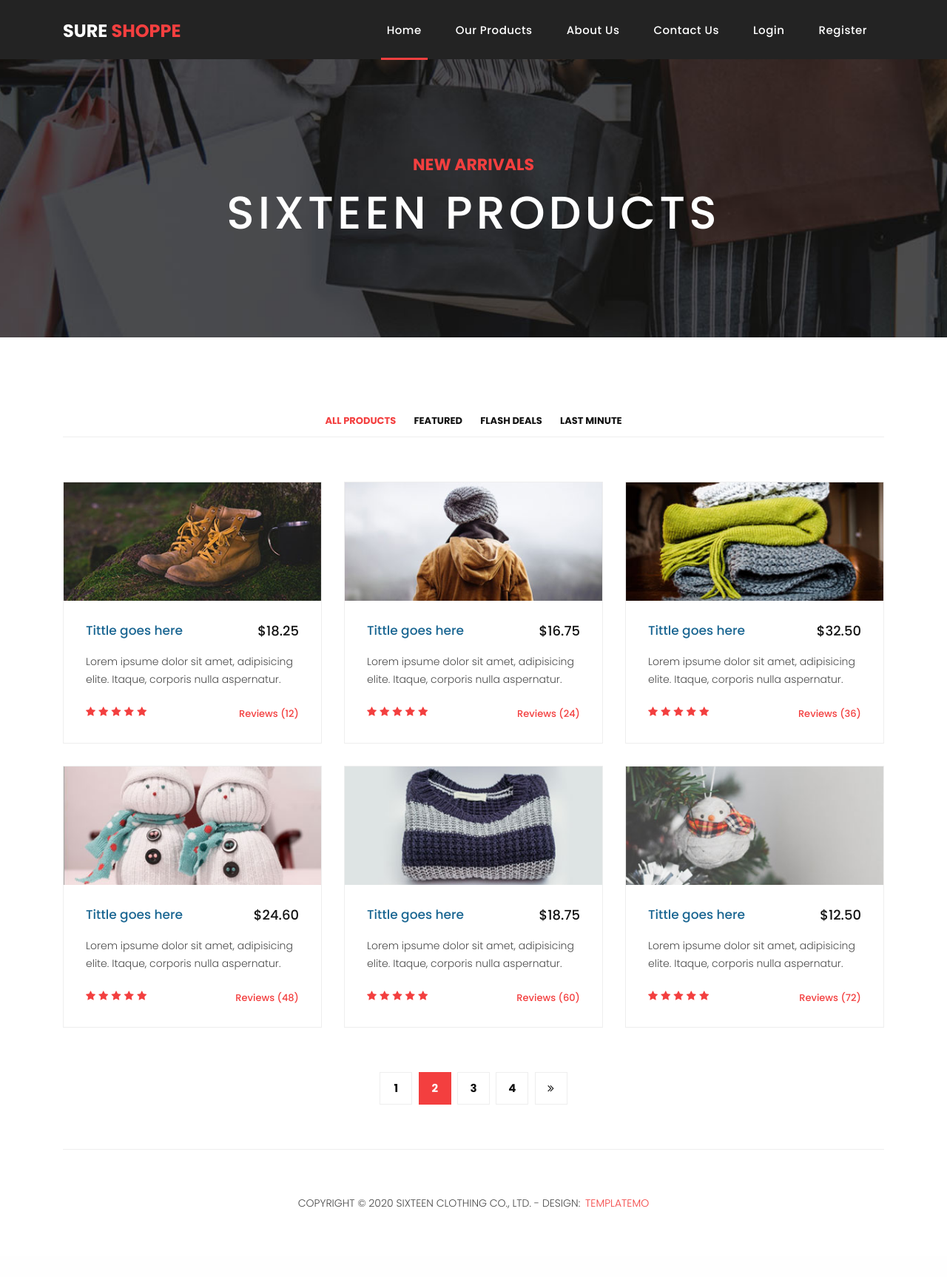
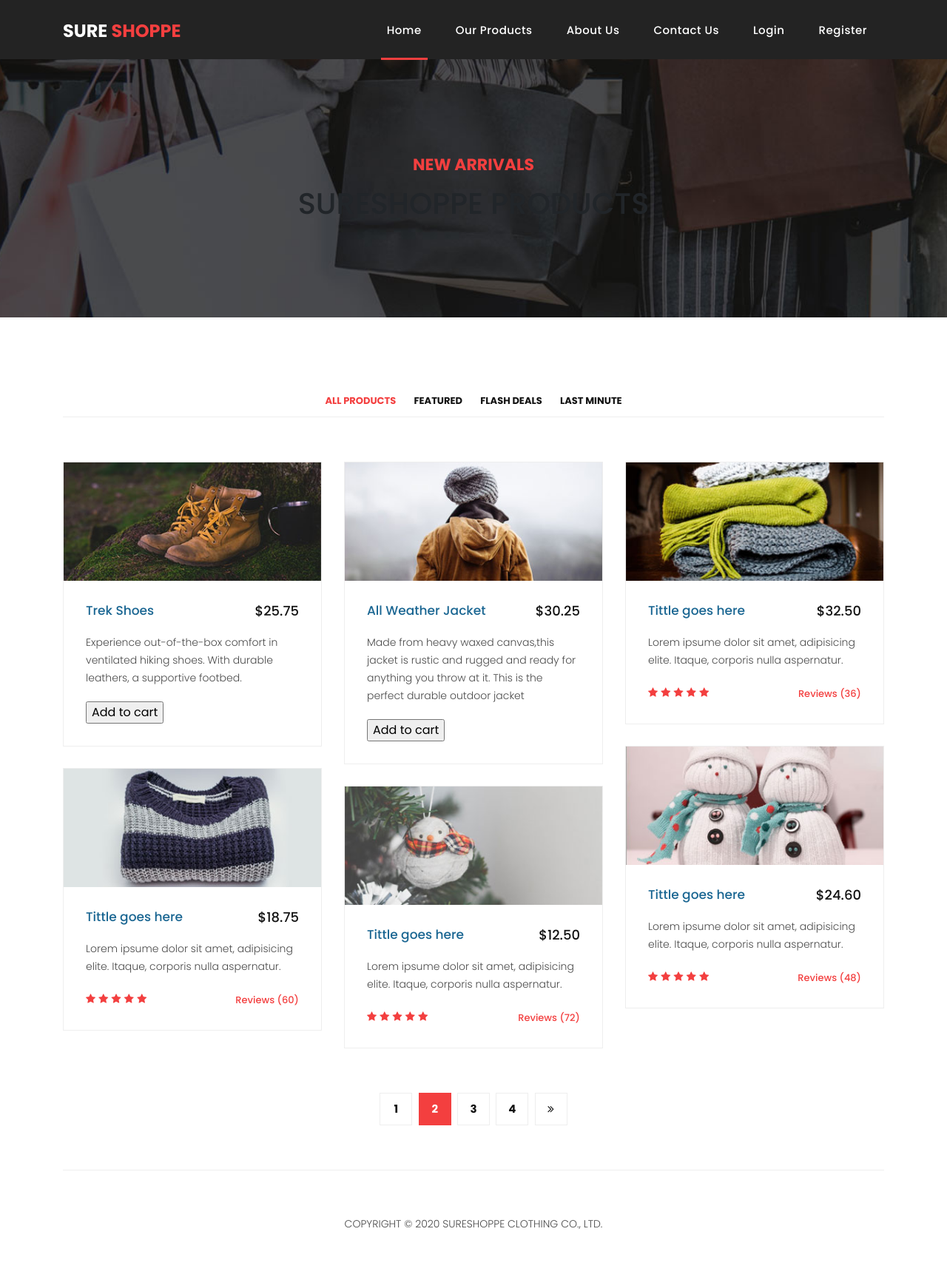
Before and after one commit to bhupeshgunda1/E-commerce_sureshoppe, a Flask app: page /products in a window 1280 px wide. Shown: the whole page at 74% size. Before the commit the page ends 1633 px from the top, so only its background shows below. Run offline with Flask 2, Linux system fonts and the light colour scheme; some libraries are stand-ins or nearby versions.

Commit message:
template changes to products.html

```diff
--- a/Project_Updated_UI/templates/index.html
+++ b/Project_Updated_UI/templates/index.html
@@ -127,7 +127,7 @@
               <div class="down-content">
                 <a href="#"><h4>Trek Shoes</h4></a>
                 <h6>$25.75</h6>
-                <p> Experience out-of-the-box comfort in ventilated hiking shoes. With durable leathers, a supportive footbed.</p>
+                <p>Experience out-of-the-box comfort in ventilated hiking shoes. With durable leathers, a supportive footbed.</p>
                 <input type="button" name="Add to cart" value="Add to cart">  </button>
               </div>
             </div>
@@ -136,7 +136,7 @@
             <div class="product-item">
               <a href="#"><img src="static/product_02.jpg" alt=""></a>
               <div class="down-content">
-                <a href="#"><h4></h4></a>
+                <a href="#"><h4>All weather Jacket</h4></a>
                 <h6>$30.25</h6>
                 <p> Made from heavy waxed canvas,this jacket is rustic and rugged and ready for anything you throw at it. This is the perfect durable outdoor jacket</p>
                 <input type="button" name="Add to cart" value="Add to cart">  </button>
--- a/Project_Updated_UI/templates/products.html
+++ b/Project_Updated_UI/templates/products.html
@@ -13,13 +13,6 @@
 
     <!-- Bootstrap core CSS -->
     <link href="static/bootstrap.min.css" rel="stylesheet">
-<!--
-
-TemplateMo 546 Sixteen Clothing
-
-https://templatemo.com/tm-546-sixteen-clothing
-
--->
 
     <!-- Additional CSS Files -->
     <link rel="stylesheet" href="static/fontawesome.css">
@@ -83,7 +76,7 @@ https://templatemo.com/tm-546-sixteen-clothing
           <div class="col-md-12">
             <div class="text-content">
               <h4>new arrivals</h4>
-              <h2>sixteen products</h2>
+              <h1>SURESHOPPE PRODUCTS</h1>
             </div>
           </div>
         </div>
@@ -111,17 +104,10 @@ https://templatemo.com/tm-546-sixteen-clothing
                       <div class="product-item">
                         <a href="#"><img src="static/product_01.jpg" alt=""></a>
                         <div class="down-content">
-                          <a href="#"><h4>Tittle goes here</h4></a>
-                          <h6>$18.25</h6>
-                          <p>Lorem ipsume dolor sit amet, adipisicing elite. Itaque, corporis nulla aspernatur.</p>
-                          <ul class="stars">
-                            <li><i class="fa fa-star"></i></li>
-                            <li><i class="fa fa-star"></i></li>
-                            <li><i class="fa fa-star"></i></li>
-                            <li><i class="fa fa-star"></i></li>
-                            <li><i class="fa fa-star"></i></li>
-                          </ul>
-                          <span>Reviews (12)</span>
+                          <a href="#"><h4>Trek Shoes</h4></a>
+                          <h6>$25.75</h6>
+                          <p>Experience out-of-the-box comfort in ventilated hiking shoes. With durable leathers, a supportive footbed.</p>
+                          <input type="button" name="Add to cart" value="Add to cart">  </button>
                         </div>
                       </div>
                     </div>
@@ -129,17 +115,10 @@ https://templatemo.com/tm-546-sixteen-clothing
                       <div class="product-item">
                         <a href="#"><img src="static/product_02.jpg" alt=""></a>
                         <div class="down-content">
-                          <a href="#"><h4>Tittle goes here</h4></a>
-                          <h6>$16.75</h6>
-                          <p>Lorem ipsume dolor sit amet, adipisicing elite. Itaque, corporis nulla aspernatur.</p>
-                          <ul class="stars">
-                            <li><i class="fa fa-star"></i></li>
-                            <li><i class="fa fa-star"></i></li>
-                            <li><i class="fa fa-star"></i></li>
-                            <li><i class="fa fa-star"></i></li>
-                            <li><i class="fa fa-star"></i></li>
-                          </ul>
-                          <span>Reviews (24)</span>
+                          <a href="#"><h4>All Weather Jacket</h4></a>
+                          <h6>$30.25</h6>
+                          <p> Made from heavy waxed canvas,this jacket is rustic and rugged and ready for anything you throw at it. This is the perfect durable outdoor jacket</p>
+                          <input type="button" name="Add to cart" value="Add to cart">  </button>
                         </div>
                       </div>
                     </div>
@@ -237,9 +216,7 @@ https://templatemo.com/tm-546-sixteen-clothing
         <div class="row">
           <div class="col-md-12">
             <div class="inner-content">
-              <p>Copyright &copy; 2020 Sixteen Clothing Co., Ltd.
-
-            - Design: <a rel="nofollow noopener" href="https://templatemo.com" target="_blank">TemplateMo</a></p>
+              <p>Copyright &copy; 2020 SureShoppe Clothing Co., Ltd.</p>
             </div>
           </div>
         </div>
```
